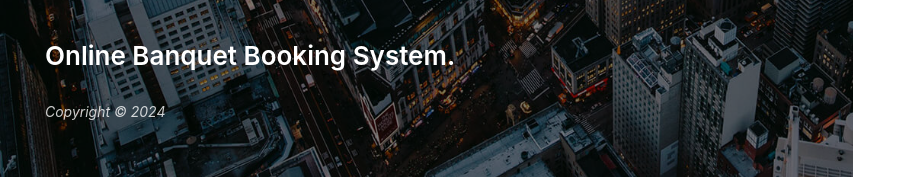
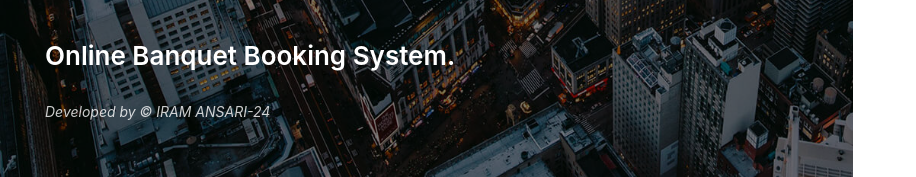
Before and after one commit to Iram7208/online_banquet_booking, a PHP site: page /admin/login.php in a window 1280 px wide. Shown: the part 623-800 px from the top of the page, without its empty margins (0-916 px from the left). Run offline with PHP 8.4, Linux system fonts and the light colour scheme.

Commit message:
Update login.php

```diff
--- a/admin/login.php
+++ b/admin/login.php
@@ -60,7 +60,7 @@
                                     Online Banquet Booking System.
                                 </p>
                                 <p class="font-italic text-white-op">
-                                    Copyright &copy; <span class="js-year-copy">2024</span>
+                                    Developed by &copy; <span class="js-year-copy">IRAM ANSARI</span>
                                 </p>
                             </div>
                         </div>
```
